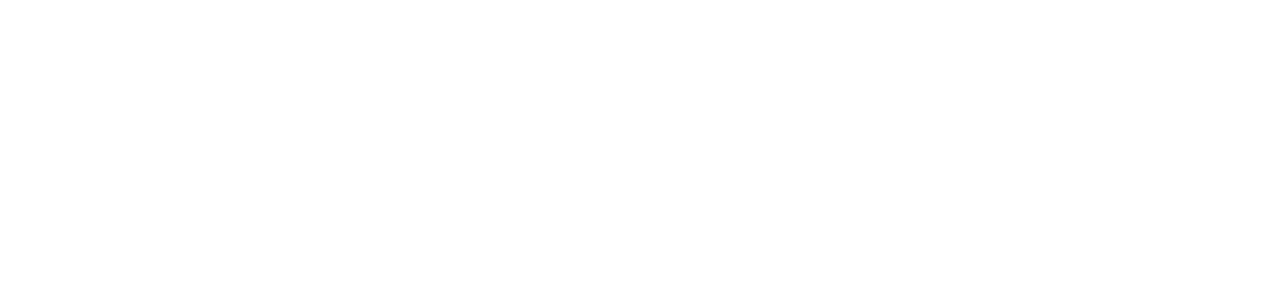
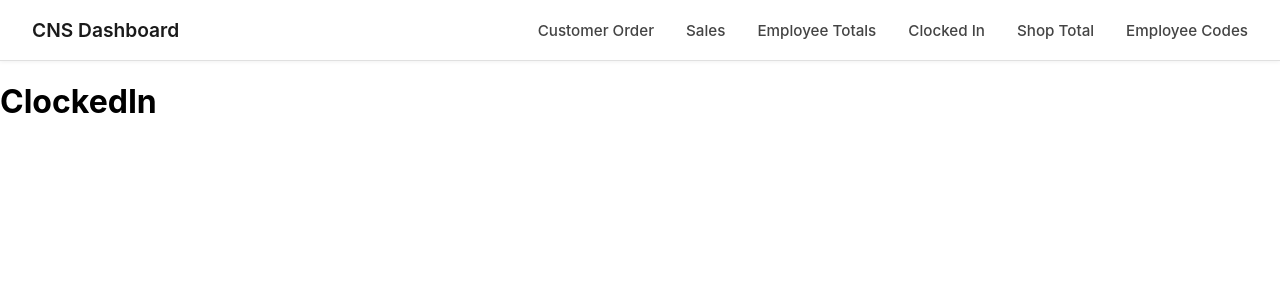
Before and after one commit to chandlerphung/cns_dash, a React (Create React App) app in the folder frontend/: page /clocked-in in a window 1280 px wide. Shown: the top 300 px of the page. Built offline with nearby package versions, Linux system fonts and the light colour scheme.

Commit message:
3
navbar component created and renders pages but pages have not been set up as of yet will set up backend to be able to send data of employee codes as first page to work on

```diff
--- a/frontend/package.json
+++ b/frontend/package.json
@@ -9,6 +9,7 @@
     "@testing-library/user-event": "^13.5.0",
     "react": "^19.2.5",
     "react-dom": "^19.2.5",
+    "react-router-dom": "^7.14.2",
     "react-scripts": "5.0.1",
     "web-vitals": "^2.1.4"
   },
--- a/frontend/src/App.js
+++ b/frontend/src/App.js
@@ -1,9 +1,28 @@
-import { useState, useEffect } from "react";
+import { BrowserRouter, Routes, Route } from 'react-router-dom';
+import NavBar from './components/NavBar/NavBar';
+import CustomerOrder from './pages/CustomerOrder';
+import Sales from './pages/Sales';
+import EmployeeTotals from './pages/EmployeeTotals';
+import ClockedIn from './pages/ClockedIn';
+import ShopTotal from './pages/ShopTotal';
+import EmployeeCodes from './pages/EmployeeCodes';
 
 function App() {
   return (
-    <div></div>
-  )
+    <BrowserRouter>
+      <NavBar />
+      <div className="page-content">
+        <Routes>
+          <Route path="/" element={<CustomerOrder />} />
+          <Route path="/sales" element={<Sales />} />
+          <Route path="/employee-totals" element={<EmployeeTotals />} />
+          <Route path="/clocked-in" element={<ClockedIn />} />
+          <Route path="/shop-total" element={<ShopTotal />} />
+          <Route path="/employee-codes" element={<EmployeeCodes />} />
+        </Routes>
+      </div>
+    </BrowserRouter>
+  );
 }
 
 export default App;
--- /dev/null
+++ b/frontend/src/components/NavBar/NavBar.css
@@ -0,0 +1,35 @@
+.navbar {
+  display: flex;
+  align-items: center;
+  justify-content: space-between;
+  padding: 0 2rem;
+  height: 60px;
+  background-color: #ffffff;
+  border-bottom: 1px solid #e0e0e0;
+  box-shadow: 0 1px 4px rgba(0, 0, 0, 0.06);
+}
+
+.navbar-brand {
+  font-size: 1.2rem;
+  font-weight: 600;
+  color: #1a1a1a;
+}
+
+.navbar-links {
+  list-style: none;
+  margin: 0;
+  padding: 0;
+  display: flex;
+  gap: 2rem;
+}
+
+.navbar-links a {
+  text-decoration: none;
+  color: #444;
+  font-size: 0.95rem;
+  font-weight: 500;
+}
+
+.navbar-links a:hover {
+  color: #000;
+}
--- /dev/null
+++ b/frontend/src/components/NavBar/NavBar.jsx
@@ -0,0 +1,20 @@
+import { Link } from 'react-router-dom';
+import './NavBar.css';
+
+function NavBar() {
+  return (
+    <nav className="navbar">
+      <div className="navbar-brand">CNS Dashboard</div>
+      <ul className="navbar-links">
+        <li><Link to="/">Customer Order</Link></li>
+        <li><Link to="/sales">Sales</Link></li>
+        <li><Link to="/employee-totals">Employee Totals</Link></li>
+        <li><Link to="/clocked-in">Clocked In</Link></li>
+        <li><Link to="/shop-total">Shop Total</Link></li>
+        <li><Link to="/employee-codes">Employee Codes</Link></li>
+      </ul>
+    </nav>
+  );
+}
+
+export default NavBar;
--- /dev/null
+++ b/frontend/src/pages/ClockedIn.jsx
@@ -0,0 +1,5 @@
+function ClockedIn() {
+  return <h1>ClockedIn</h1>;
+}
+
+export default ClockedIn;
--- /dev/null
+++ b/frontend/src/pages/CustomerOrder.jsx
@@ -0,0 +1,5 @@
+function CustomerOrder() {
+  return <h1>CustomerOrder</h1>;
+}
+
+export default CustomerOrder;
--- /dev/null
+++ b/frontend/src/pages/EmployeeCodes.jsx
@@ -0,0 +1,5 @@
+function EmployeeCodes() {
+  return <h1>EmployeeCodes</h1>;
+}
+
+export default EmployeeCodes;
--- /dev/null
+++ b/frontend/src/pages/EmployeeTotals.jsx
@@ -0,0 +1,5 @@
+function EmployeeTotals() {
+  return <h1>EmployeeTotals</h1>;
+}
+
+export default EmployeeTotals;
--- /dev/null
+++ b/frontend/src/pages/Sales.jsx
@@ -0,0 +1,5 @@
+function Sales() {
+  return <h1>Sales</h1>;
+}
+
+export default Sales;
--- /dev/null
+++ b/frontend/src/pages/ShopTotal.jsx
@@ -0,0 +1,5 @@
+function ShopTotal() {
+  return <h1>ShopTotal</h1>;
+}
+
+export default ShopTotal;
```
Also changed, not shown: 1 other file (tests, documents, lock files or other folders).
